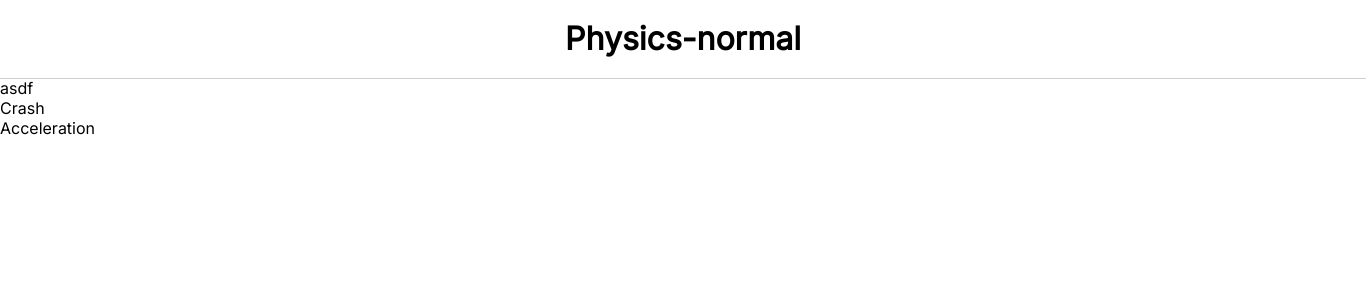
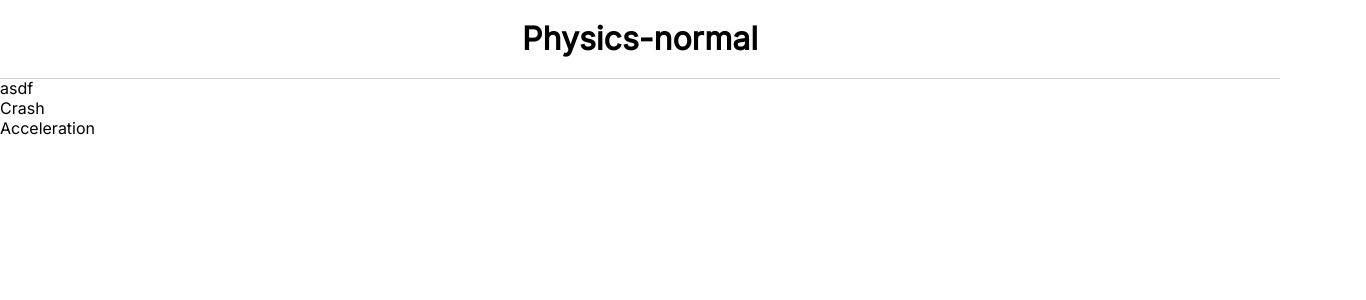
Before and after one commit to BadangGit/PPT-Project, a Vue app in the folder normal/: page / in a window 1280 px wide. Shown: the top 300 px of the page, 1366 px wide, since content can reach past the window. Built offline with nearby package versions, Linux system fonts and the light colour scheme.

Commit message:
delete html size

```diff
--- a/normal/src/App.vue
+++ b/normal/src/App.vue
@@ -21,11 +21,6 @@
   font-family: "Inter";
 }
 
-.template {
-  width: 1366px;
-  height: 768px;
-}
-
 .main-nav {
   margin: 0px;
   width: 100%;
```
